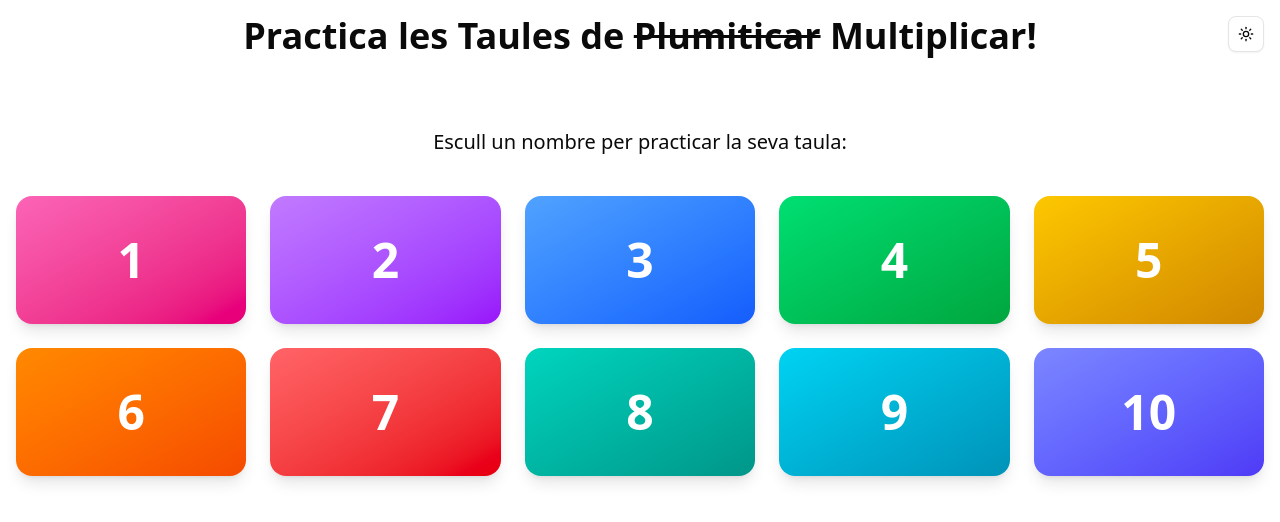
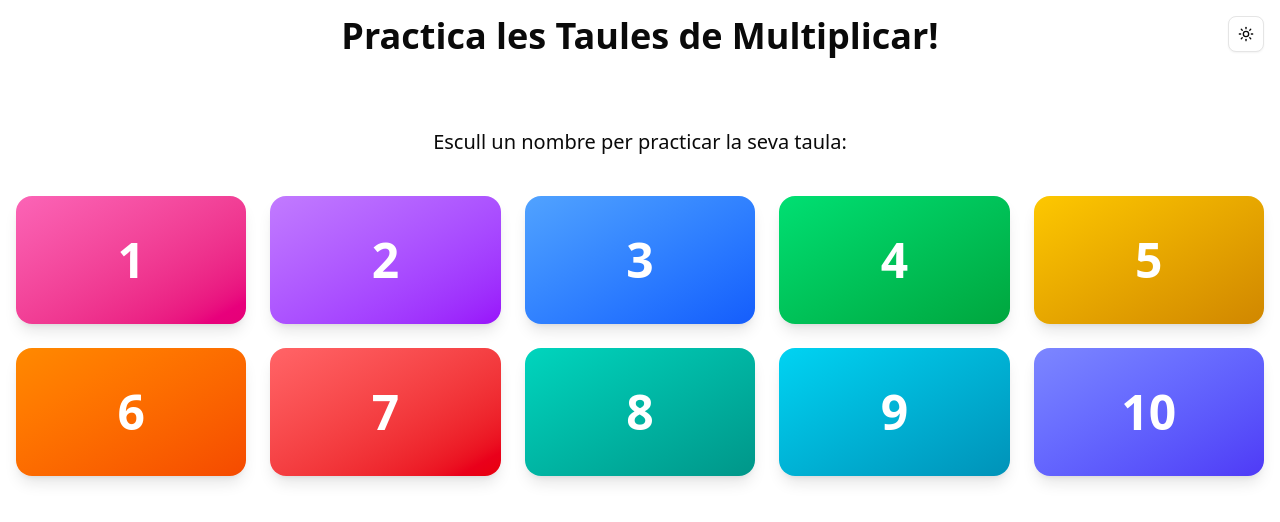
Before and after one commit to YerayAlonso/plumiticar, a SvelteKit app: page / in a window 1280 px wide. Shown: the top 522 px of the page. Built offline with nearby package versions, Linux system fonts and the light colour scheme.

Commit message:
remove plumiticar

```diff
--- a/src/routes/+layout.svelte
+++ b/src/routes/+layout.svelte
@@ -27,6 +27,6 @@
 </Button>
 
 <h1 class="my-4 text-center text-4xl font-semibold">
-	Practica les Taules de <s>Plumiticar</s> Multiplicar!
+	Practica les Taules de Multiplicar!
 </h1>
 {@render children?.()}
```
